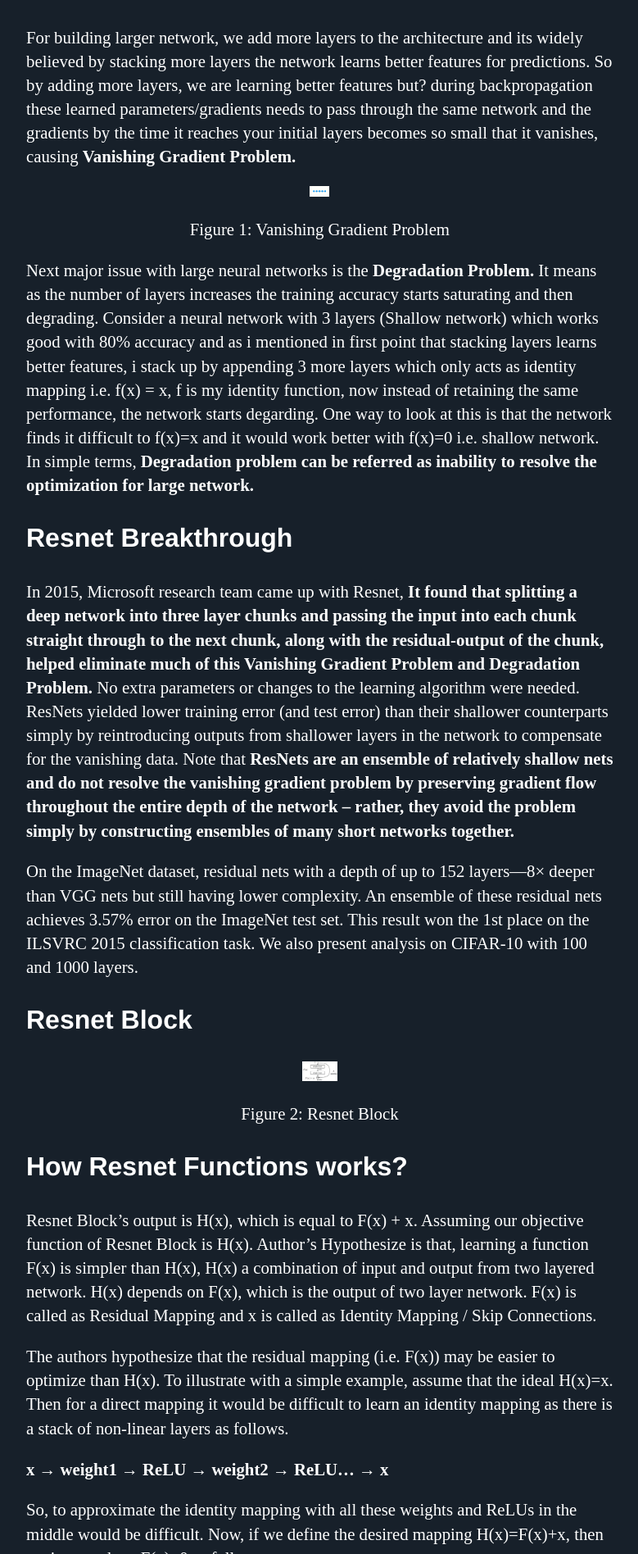
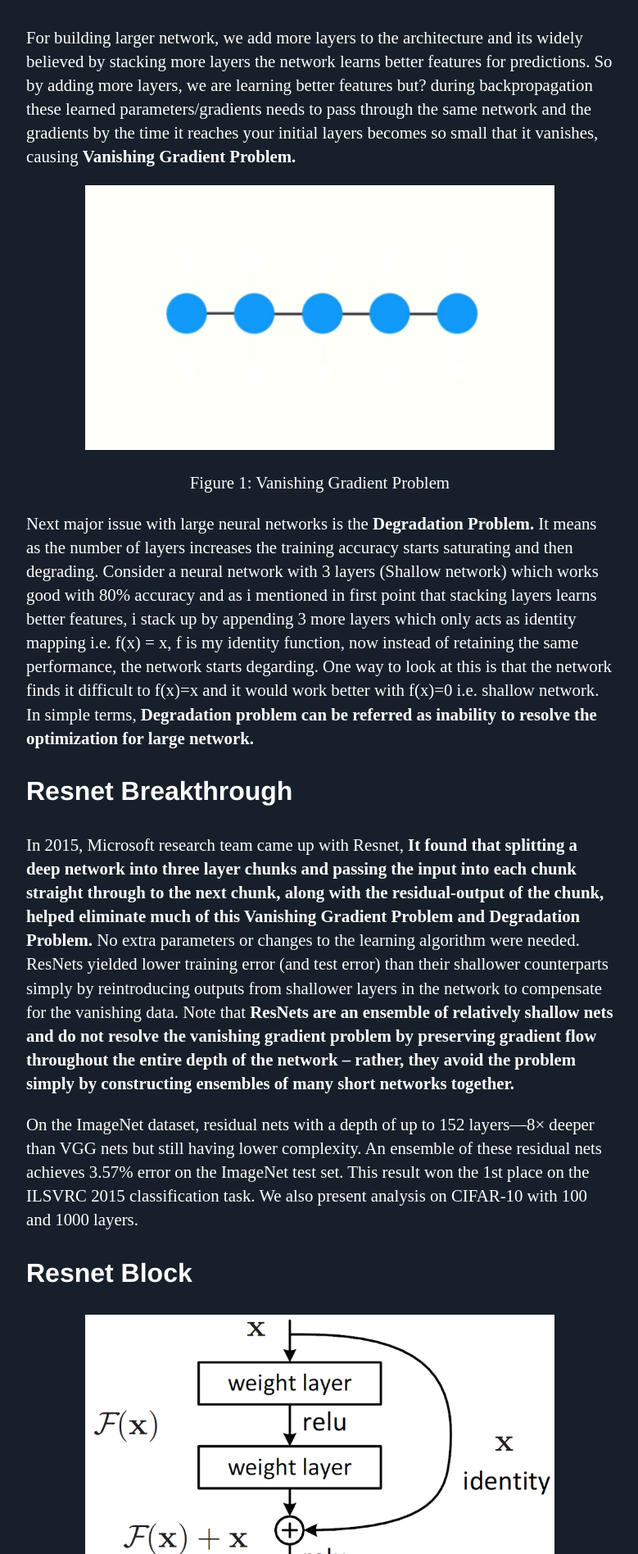
Before and after one commit to Mayurji/mayurji.github.io, a Jekyll site: the page built from _deep-learning/2020-11-08-Resnet.md, in a window 1280 px wide. Shown: the part 658-2554 px from the top of the page at 82% size, without its empty margins (160-939 px from the left). Built offline with Jekyll 4.4.1, drawn with Linux system fonts in a browser that asks for light colours; comment, search, counter and statistics services are not loaded.

Commit message:
Update 2020-11-08-Resnet.md

```diff
--- a/_deep-learning/2020-11-08-Resnet.md
+++ b/_deep-learning/2020-11-08-Resnet.md
@@ -14,7 +14,7 @@ In 2010, Training a neural network was a computationally expensive task. With in
 For building larger network, we add more layers to the architecture and its widely believed by stacking more layers the network learns better features for predictions. So by adding more layers, we are learning better features but? during backpropagation these learned parameters/gradients needs to pass through the same network and the gradients by the time it reaches your initial layers becomes so small that it vanishes, causing **Vanishing Gradient Problem.**
 
 <center>
-<img src="{{site.url}}/assets/images/resnet/vgp.gif" style="zoom: 5%; background-color:#DCDCDC;" /><br>
+<img src="{{site.url}}/assets/images/resnet/vgp.gif" style="zoom: 5%; background-color:#DCDCDC;"  width="80%" height=auto/><br>
 <p>Figure 1: Vanishing Gradient Problem</p>
 </center>
 
@@ -28,7 +28,7 @@ On the ImageNet dataset, residual nets with a depth of up to 152 layers—8× de
 ### **Resnet Block**
 
 <center>
-<img src="{{site.url}}/assets/images/resnet/output_6_0.png" style="zoom: 5%; background-color:#DCDCDC;" /><br>
+<img src="{{site.url}}/assets/images/resnet/output_6_0.png" style="zoom: 5%; background-color:#DCDCDC;"  width="80%" height=auto/><br>
 <p>Figure 2: Resnet Block</p>
 </center>
 
@@ -49,7 +49,7 @@ Achieving the above is easy. Just set any weight to zero and you will get a zero
 ### **Backpropagation through Resnet**
 
 <center>
-<img src="{{site.url}}/assets/images/resnet/output_9_0.png" style="zoom: 5%; background-color:#DCDCDC;" /><br>
+<img src="{{site.url}}/assets/images/resnet/output_9_0.png" style="zoom: 5%; background-color:#DCDCDC;"  width="80%" height=auto/><br>
 <p>Figure 3: Backpropagation in ResNet</p>
 </center>
 
@@ -69,14 +69,14 @@ It is noteworthy that the gating and 1×1 convolutional shortcuts introduce more
 ### **Experiments with Identity Mapping**
 
 <center>
-<img src="{{site.url}}/assets/images/resnet/output_12_0.png" style="zoom: 5%; background-color:#DCDCDC;" /><br>
+<img src="{{site.url}}/assets/images/resnet/output_12_0.png" style="zoom: 5%; background-color:#DCDCDC;"  width="80%" height=auto/><br>
 <p>Figure 4: Identity Mapping</p>
 </center>
 
 ### **Results of Identity Mapping**
 
 <center>
-<img src="{{site.url}}/assets/images/resnet/output_14_0.png" style="zoom: 5%; background-color:#DCDCDC;" /><br>
+<img src="{{site.url}}/assets/images/resnet/output_14_0.png" style="zoom: 5%; background-color:#DCDCDC;"  width="80%" height=auto/><br>
 <p>Figure 5: Result</p>
 </center>
 
@@ -244,14 +244,14 @@ Below Image is a sequential module with resnet block. It is the layer 2 of the r
 **The downsample layer takes in input channel 64 but outputs channel 128 such that addition can takes as mentioned above **out+= Identity**.
 
 <center>
-<img src="{{site.url}}/assets/images/resnet/output_27_0.png" style="zoom: 5%; background-color:#DCDCDC;" /><br>
+<img src="{{site.url}}/assets/images/resnet/output_27_0.png" style="zoom: 5%; background-color:#DCDCDC;"  width="80%" height=auto/><br>
 <p>Figure 6: Downsample</p>
 </center>
 
 ### **ResNet34 Architecture**
 
 <center>
-<img src="{{site.url}}/assets/images/resnet/output_29_0.png" style="zoom: 5%; background-color:#DCDCDC;" /><br>
+<img src="{{site.url}}/assets/images/resnet/output_29_0.png" style="zoom: 5%; background-color:#DCDCDC;"  width="80%" height=auto/><br>
 <p>Figure 7: Resnet Architecture</p>
 </center>
 
```
